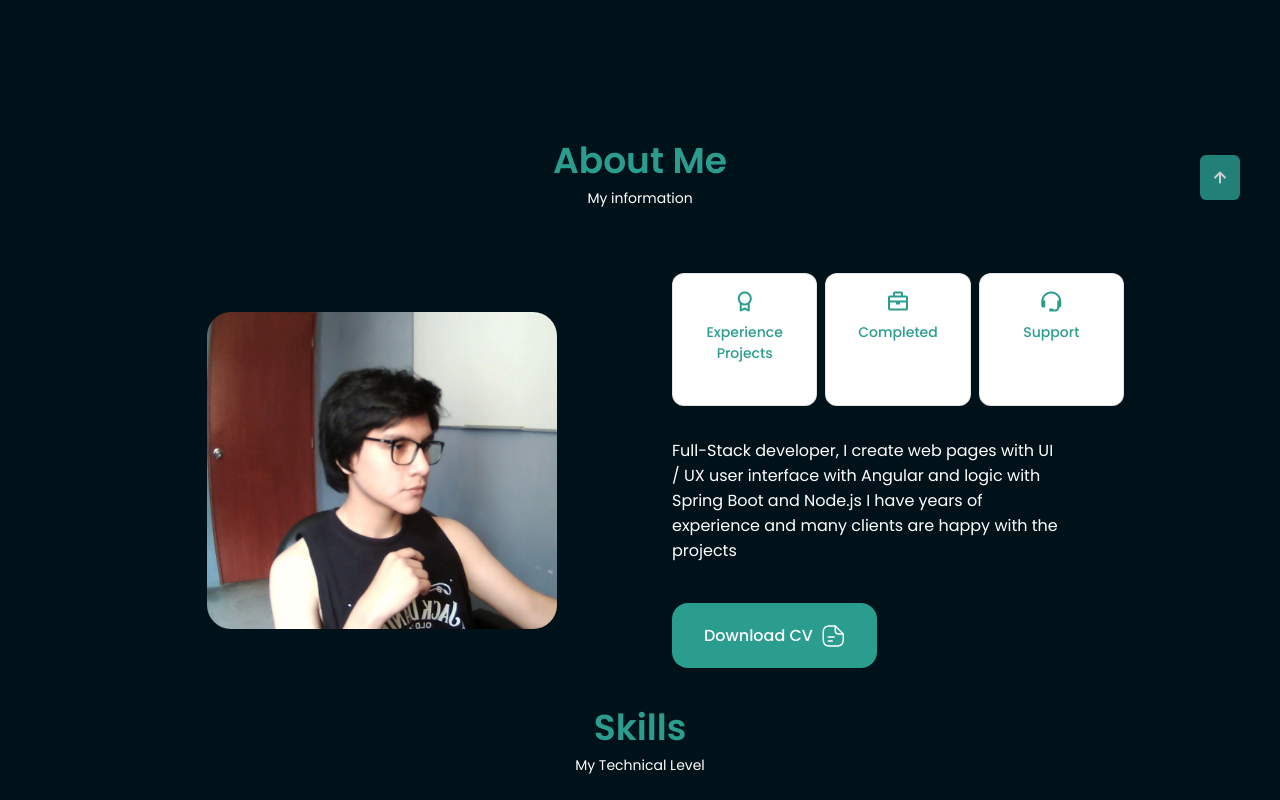
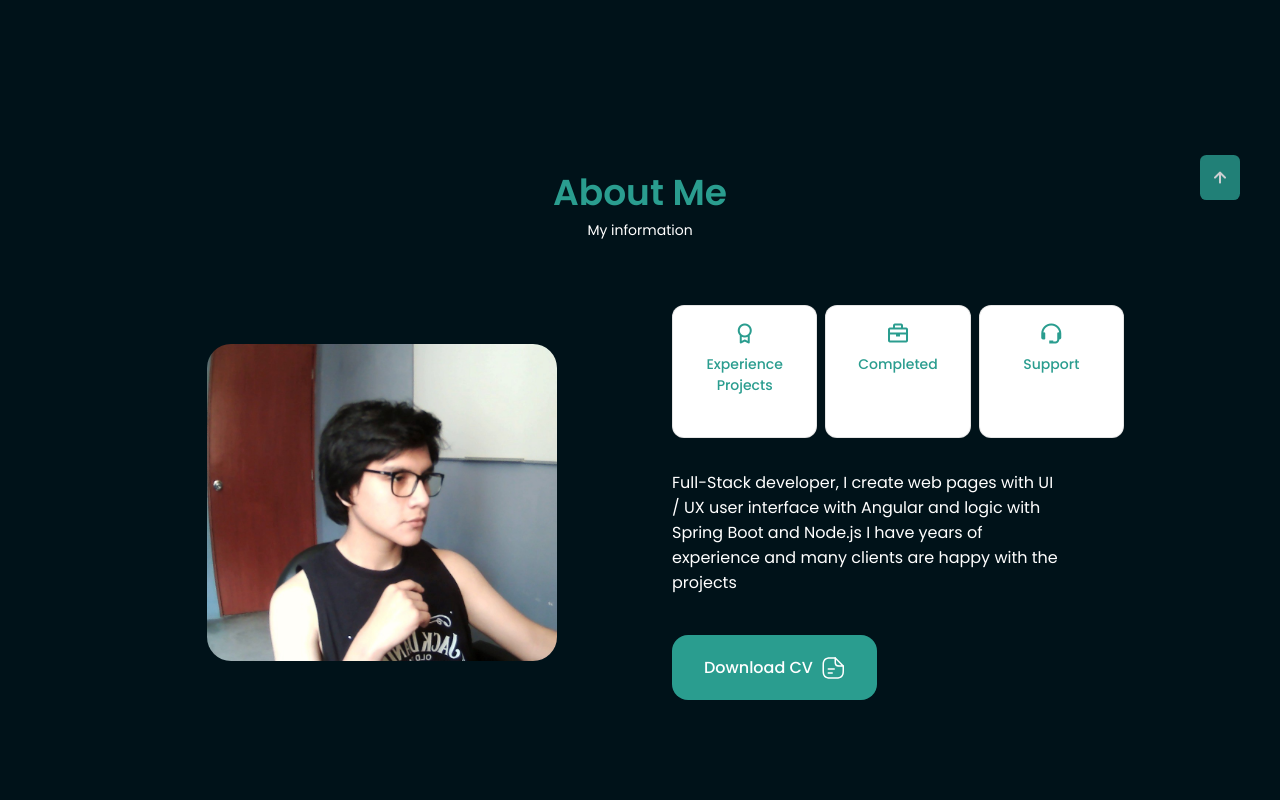
Before and after one commit to CodeAll-Developer/portfolio-codigo-total-react, a React (Create React App) app: page / in a window 1280 px wide. Shown: the part 760-1560 px from the top of the page. Built offline with nearby package versions, Linux system fonts and the light colour scheme.

Commit message:
set padding space

```diff
--- a/src/App.css
+++ b/src/App.css
@@ -124,6 +124,7 @@ img {
 .section__title {
   font-size: var(--h1-font-size);
   color: var(--title-color);
+  margin-top: 2rem;
 }
 
 .section__subtitle {
--- a/src/components/skills/Skills.jsx
+++ b/src/components/skills/Skills.jsx
@@ -7,7 +7,7 @@ import {Backend} from "./Backend";
 export const Skills = () => {
     return (
         <secion className="skills section" id="skills">
-            <h2 className="section__title">Skills</h2>
+            <h2 className="section__title section__title-mod">Skills</h2>
             <span className="section__subtitle">My Technical Level</span>
 
             <div className="skills__container container grid">
--- a/src/components/skills/skills.css
+++ b/src/components/skills/skills.css
@@ -6,6 +6,9 @@
 
 /*para cauna de las columnas*/
 
+.section__title-mod{
+    padding-top: 4rem;
+}
 
 .skills__content {
     background-color: var(--container-color);
```
